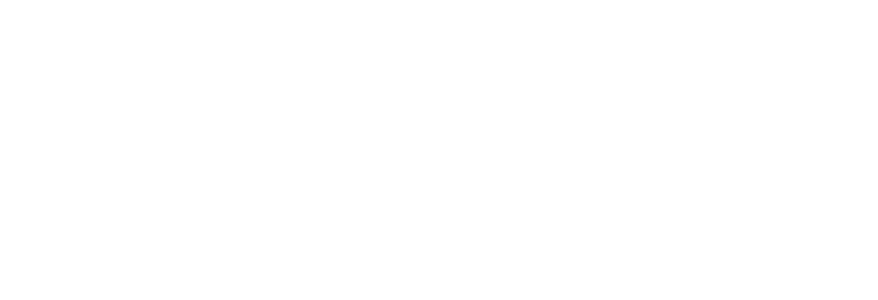
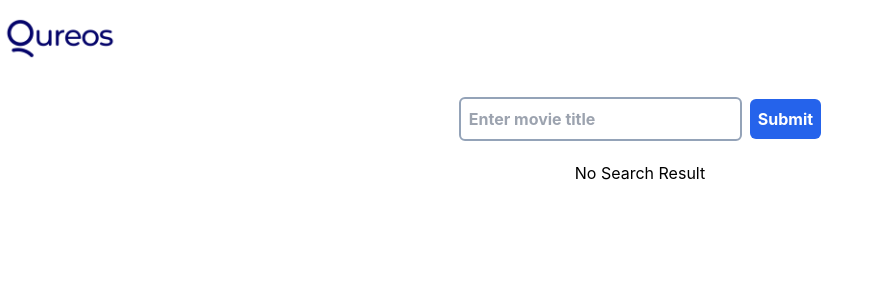
Before and after one commit to yaya-mamoudou/Qureos-task, a React (Create React App) app: page /task2 in a window 1280 px wide. Before the commit this address had no page. Shown: the top 300 px of the page, without its empty margins (0-878 px from the left). Built offline with nearby package versions, Linux system fonts and the light colour scheme.

Commit message:
End of task 2

```diff
--- a/package.json
+++ b/package.json
@@ -6,6 +6,7 @@
     "@testing-library/jest-dom": "^5.16.3",
     "@testing-library/react": "^12.1.4",
     "@testing-library/user-event": "^13.5.0",
+    "axios": "^0.26.1",
     "react": "^17.0.2",
     "react-dom": "^17.0.2",
     "react-router-dom": "^6.2.2",
--- a/src/App.jsx
+++ b/src/App.jsx
@@ -6,8 +6,8 @@
     <Routes>
         <Route path="/" element={<Home />} />
         <Route path="/task1" element={<Task1 />} />
-        <Route path="/task1" element={<Task2 />} />
-        <Route path="/task1" element={<Task3 />} />
+        <Route path="/task2" element={<Task2 />} />
+        <Route path="/task3" element={<Task3 />} />
     </Routes>
 
   );
--- a/src/components/Home.jsx
+++ b/src/components/Home.jsx
@@ -10,11 +10,11 @@
                   <Link to={'/task1'} >Task 1</Link>
               </div>
               <div  className="p-[50px] shadow-lg shadow-slate-400 rounded-lg bg-teal-400">
-                  <Link to={'/task2'}>Task 1</Link>
+                  <Link to={'/task2'}>Task 2</Link>
               </div>
             </div>
             <div className="p-[50px] flex items-center justify-center shadow-lg shadow-slate-400 flex-grow rounded-lg bg-cyan-500">
-                <Link to={'/task3'}>Task 1</Link>
+                <Link to={'/task3'}>Task 3</Link>
             </div>
           </div>
    </Layout>
--- a/src/components/Layout.jsx
+++ b/src/components/Layout.jsx
@@ -5,9 +5,9 @@
   return (
     <div className="App container-full">
     <div className="container mx-auto">
-      <nav className='absolute'><img height={50} width={120} mi className="py-4" src={logo} alt="" /></nav>
-      <main className='h-screen flex '>
-        <div className='mx-auto  font-bold text-center my-auto h-auto border-solid  p-5'>
+      <nav className=''><img height={50} width={120} mi className="py-4" src={logo} alt="" /></nav>
+      <main className='h-screen  flex '>
+        <div className='mx-auto h-full font-bold text-center my-auto h-auto border-solid  p-5'>
           {children}
         </div>
       </main>
--- /dev/null
+++ b/src/components/Loader/Loader.jsx
@@ -0,0 +1,8 @@
+import React from 'react'
+import styles from './loader.module.css'
+
+export default function Loader() {
+  return (
+      <div className={`${styles.lds_dual_ring}`}></div>
+  )
+}
--- /dev/null
+++ b/src/components/Loader/loader.module.css
@@ -0,0 +1,23 @@
+.lds_dual_ring {
+    display: inline-block;
+    width: 20px;
+    height: 20px;
+  }
+  .lds_dual_ring:after {
+    content: " ";
+    display: block;
+    width: 20px;
+    height:20px;
+    border-radius: 50%;
+    border: 3px solid #fff;
+    border-color: rgb(124, 124, 124) transparent rgb(230, 230, 230) transparent;
+    animation: lds-dual-ring 1.2s linear infinite;
+  }
+  @keyframes lds-dual-ring {
+    0% {
+      transform: rotate(0deg);
+    }
+    100% {
+      transform: rotate(360deg);
+    }
+  }
--- a/src/components/Task2.jsx
+++ b/src/components/Task2.jsx
@@ -1,13 +1,68 @@
-import React from 'react'
-import { Layout } from '.'
+import React,{useState} from 'react'
+import { Layout,Loader } from '.'
 import styles from '../styles/task2.module.css'
+import axios from 'axios'
 
 export default function Task2() {
+
+  const [text, setText] = useState('')
+  const [toShow, setToShow] = useState([])
+  const [isSearching, setIsSearching] = useState(false)
+
+  const getMovieTitles = async (e) => {
+    e.preventDefault()
+    try {
+    setIsSearching(true)
+    const allPromises = [];
+    let allTitles = [];
+
+    Array(2)
+      .fill(0)
+      .forEach((element, index) => {
+        allPromises.push(
+          axios.get(
+            `https://jsonmock.hackerrank.com/api/movies/search/?Title=${text}&page=${index + 1}`
+          )
+        );
+      });
+
+    let response = await Promise.all(allPromises);
+    await response.forEach(({ data: { data } }) => {
+      data.length > 0 &&
+        data.forEach((movie) => {
+          allTitles.push(movie.Title);
+        });
+    });
+
+    allTitles = await [...allTitles.sort()];
+
+      setIsSearching(false)
+    setToShow(allTitles)
+    setText('')
+  } catch (error) {
+    console.log(error.message);
+  }
+};
+
+  const handleText = (e) => {
+    setText(e.target.value)
+  }
+
+  const renderList = toShow.map((data, index) => <div className='bg-slate-200 font-normal py-2 px-3 text-left rounded-lg'>{`${index+1} - ${data}`}</div>)
+
   return (
     <Layout>
-      <div>
-
-      </div>
+      <form onSubmit={getMovieTitles}>
+            <div className='flex flex-col'>
+                <div className='space-x-2 d-flex '>
+                    <input onChange={handleText} value={text} placeholder='Enter movie title' className="border-solid border-slate-400 border-[2px] flex-grow p-2 rounded-md" type="text" />
+                    <button onClick={getMovieTitles} type='button' className='text-white bg-blue-600 p-2 rounded-md '> {isSearching ? <Loader/> : <span>Submit</span>} </button>
+                </div>
+            </div>
+        </form>
+        <div className=" space-y-4 mt-5  z-2 overflow-auto relative ">
+          {toShow.length > 0 ? renderList : <span className='font-normal'>No Search Result</span>}
+        </div>
     </Layout>
   )
 }
--- a/src/components/index.js
+++ b/src/components/index.js
@@ -3,5 +3,6 @@
 import Task2 from './Task2';
 import Task3 from './Task3';
 import Layout from './Layout';
+import Loader from './Loader/Loader';
 
-export { Home, Task1, Task2, Task3, Layout };
+export { Home, Task1, Task2, Task3, Layout, Loader };
```
Also changed, not shown: 1 other file (tests, documents, lock files or other folders).
